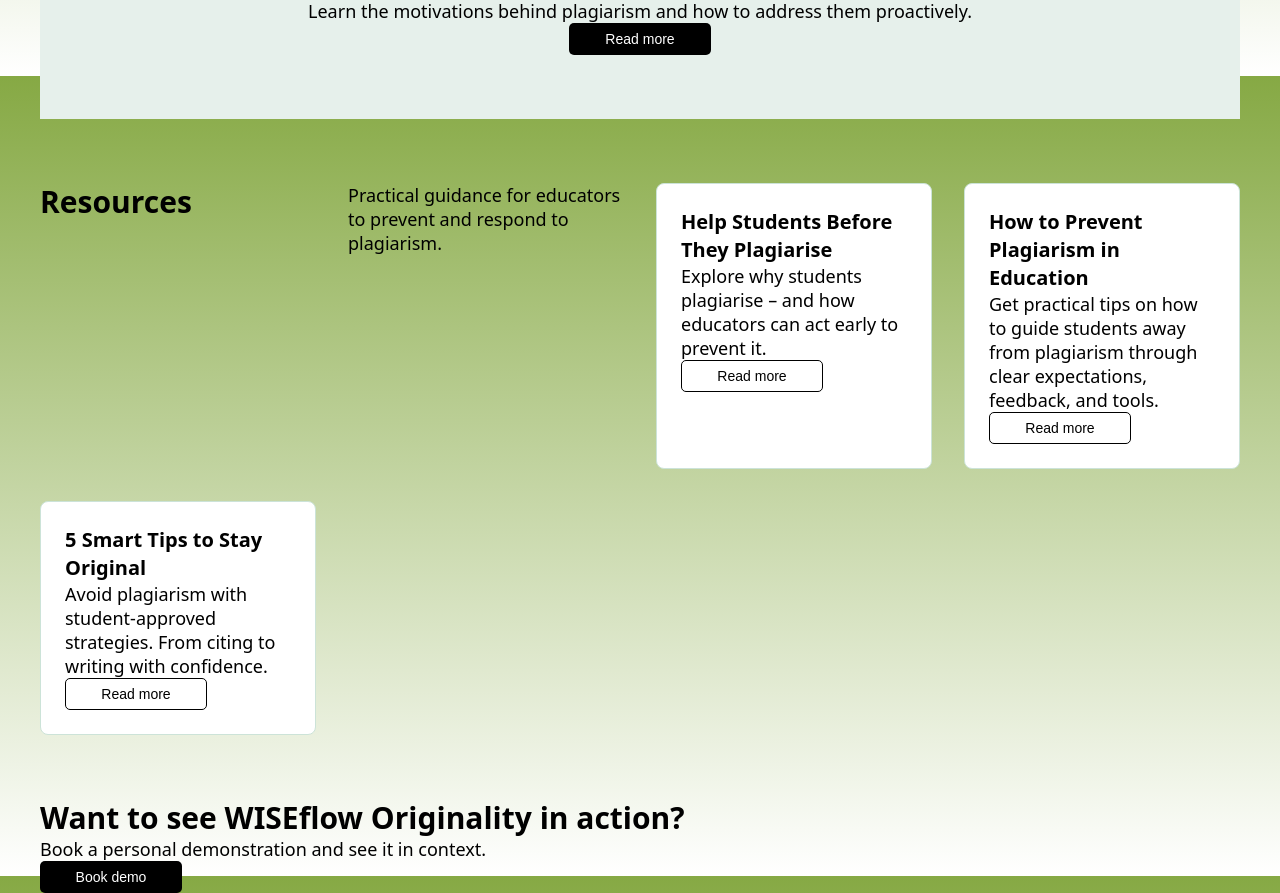
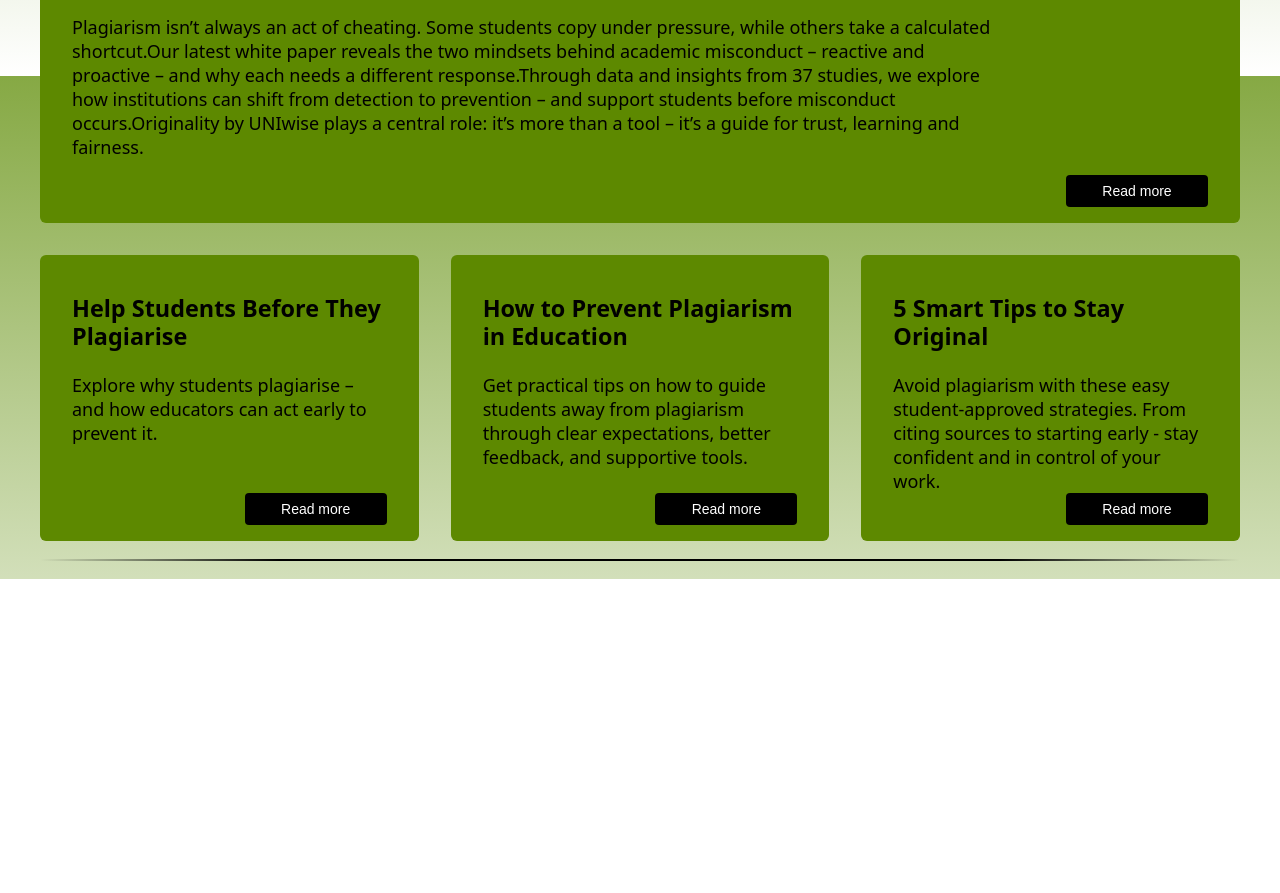
Before and after one commit to Rafy01/uniwise_originality, a React (Vite) app: page / in a window 1280 px wide. Shown: the part 1524-2417 px from the top of the page. After the commit the page ends 2103 px from the top, so only its background shows below. Built offline with nearby package versions, Linux system fonts and the light colour scheme.

Commit message:
feat: add BlogSection component to Originality page and clean up testimonials section

```diff
--- a/src/Pages/Originality/Originality.tsx
+++ b/src/Pages/Originality/Originality.tsx
@@ -12,6 +12,7 @@ import "./Originality.css";
 import { SectionSplitter } from "@/components/SectionSplitter/SectionSplitter";
 import { Accordion } from "@/components/Accordion/Accordion";
 import { testimonials } from "@/data/testimonials";
+import { BlogSection } from "@/components/Sections/BlogSections";
 
 const navItems: NavItem[] = [
   { label: "WISEFLOW", href: "#wiseflow" },
@@ -80,10 +81,7 @@ export default function OriginalityPage() {
 
               {/* Højre kolonne – overskrift + accordion */}
               <div className="testimonials-content">
-                <Typography
-                  variant="h2"
-                  className="testimonials-heading"
-                >
+                <Typography variant="h2" className="testimonials-heading">
                   Testimonials
                 </Typography>
 
@@ -94,116 +92,10 @@ export default function OriginalityPage() {
           <br></br>
           <SectionSplitter />
           <br></br>
-          {/* Testimonials Section
-          <section
-            className="testimonials"
-            aria-labelledby="testimonials-heading"
-            aria-describedby="testimonials-desc"
-            tabIndex={0}
-          >
-            <Typography variant="h2" id="testimonials-heading">
-              Testimonials
-            </Typography>
-            <Typography variant="body" id="testimonials-desc">
-              Real feedback from institutions who use WISEflow Originality.
-            </Typography>
-            <blockquote>
-              <Typography variant="body">
-                "Seamless LMS integration and strong academic integrity –
-                exactly what we needed."
-              </Typography>
-              <footer>
-                <Typography variant="body">
-                  Universidade Aberta – Portugal
-                </Typography>
-              </footer>
-            </blockquote>
-            <ul>
-              <li>The Arctic University – Tromsø, Norway</li>
-              <li>The Open University – Milton Keynes, UK</li>
-              <li>University of Portsmouth – Portsmouth, UK</li>
-              <li>Bucerius Law School – Hamburg, Germany</li>
-            </ul>
-          </section> */}
-
-          {/* Insights Section */}
-          <section
-            className="insights"
-            aria-labelledby="insights-title"
-            aria-describedby="insights-desc"
-            tabIndex={0}
-          >
-            <Typography variant="h2" id="insights-title">
-              Why Do Students Plagiarise
-            </Typography>
-            <Typography variant="body" id="insights-desc">
-              Learn the motivations behind plagiarism and how to address them
-              proactively.
-            </Typography>
-            <Button variant="primary">Read more</Button>
-          </section>
-
-          {/* Cards Section */}
-          <section
-            className="cards"
-            aria-labelledby="resources-title"
-            aria-describedby="resources-desc"
-            tabIndex={0}
-          >
-            <Typography variant="h2" id="resources-title">
-              Resources
-            </Typography>
-            <Typography variant="body" id="resources-desc">
-              Practical guidance for educators to prevent and respond to
-              plagiarism.
-            </Typography>
-            <div className="card">
-              <Typography variant="h4">
-                Help Students Before They Plagiarise
-              </Typography>
-              <Typography variant="body">
-                Explore why students plagiarise – and how educators can act
-                early to prevent it.
-              </Typography>
-              <Button variant="secondary">Read more</Button>
-            </div>
-            <div className="card">
-              <Typography variant="h4">
-                How to Prevent Plagiarism in Education
-              </Typography>
-              <Typography variant="body">
-                Get practical tips on how to guide students away from plagiarism
-                through clear expectations, feedback, and tools.
-              </Typography>
-              <Button variant="secondary">Read more</Button>
-            </div>
-            <div className="card">
-              <Typography variant="h4">
-                5 Smart Tips to Stay Original
-              </Typography>
-              <Typography variant="body">
-                Avoid plagiarism with student-approved strategies. From citing
-                to writing with confidence.
-              </Typography>
-              <Button variant="secondary">Read more</Button>
-            </div>
-          </section>
-
-          {/* CTA Footer Section */}
-          <section
-            className="cta-footer"
-            aria-labelledby="cta-title"
-            aria-describedby="cta-desc"
-            tabIndex={0}
-          >
-            <Typography variant="h2" id="cta-title">
-              Want to see WISEflow Originality in action?
-            </Typography>
-            <Typography variant="body" id="cta-desc">
-              Book a personal demonstration and see it in context.
-            </Typography>
-            <Button variant="primary">Book demo</Button>
-          </section>
+          <BlogSection />
+          <br></br>
+          <SectionSplitter />
+          <br></br>
         </div>
       </main>
       {/* <Footer /> */}
```
